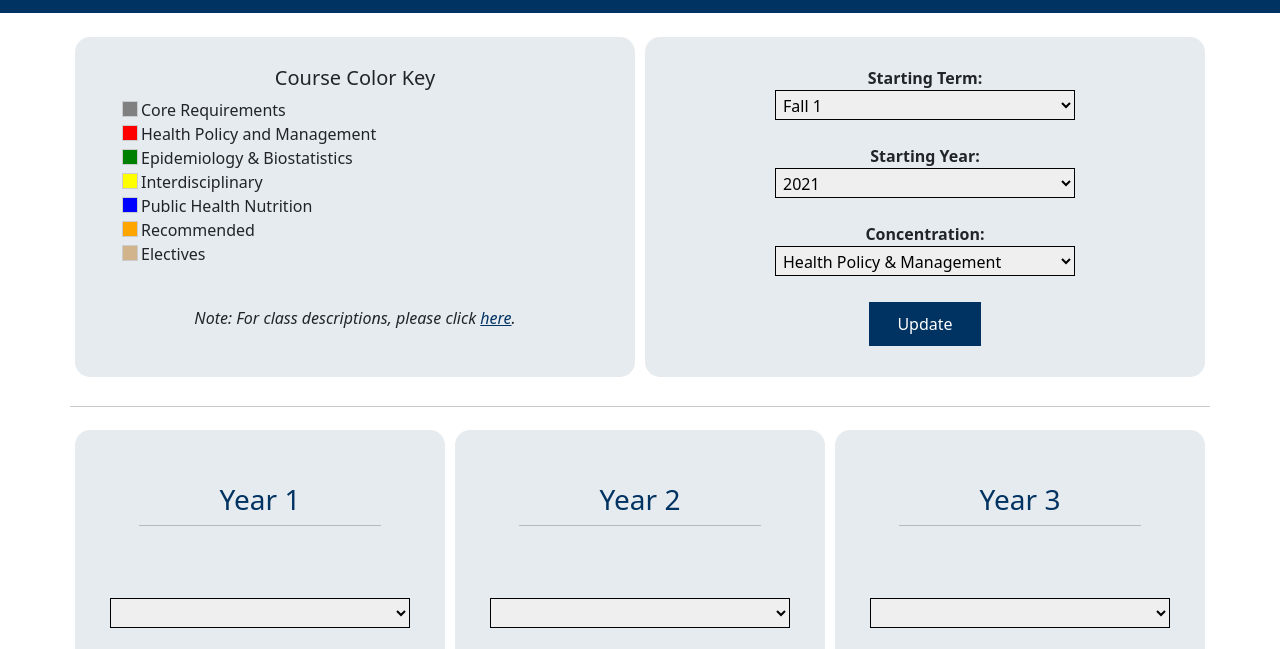
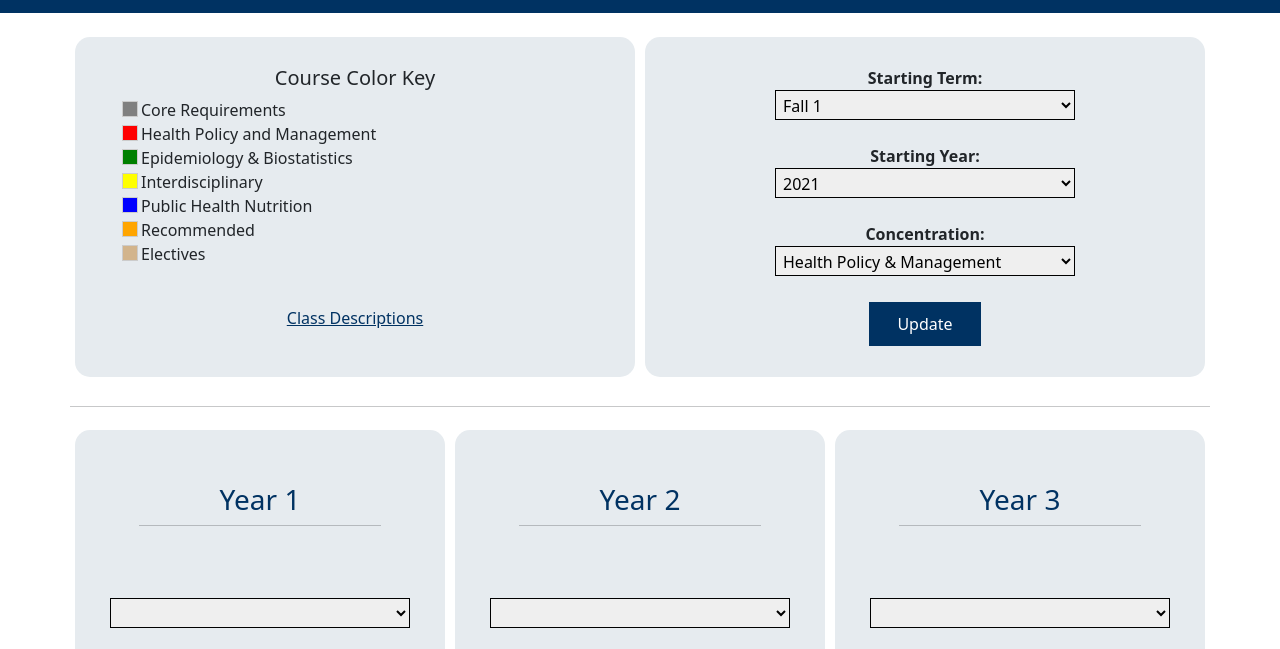
Before and after one commit to drewradley/Sequencer2021, a plain HTML site: page Sequencer2021/index.html in a window 1280 px wide. Shown: the part 103-752 px from the top of the page. Drawn offline with nearby package versions, Linux system fonts and the light colour scheme.

Commit message:
added hover link

```diff
--- a/Sequencer2021/index.html
+++ b/Sequencer2021/index.html
@@ -125,7 +125,8 @@
           <br>
         </ul>
         <br>
-        <i>Note: For class descriptions, please click <a href="https://onlinemph.berkeley.edu/academic-planning/online-curriculum/" style="color:#003262" target="_blank" rel="noopener noreferrer">here</a>.</i>
+        <span title="Click Me!"><a href="https://onlinemph.berkeley.edu/academic-planning/online-curriculum/" style="color:#003262" target="_blank" rel="noopener noreferrer">Class Descriptions</a></span>
+
       </div>
 
       <div class="col">
```
